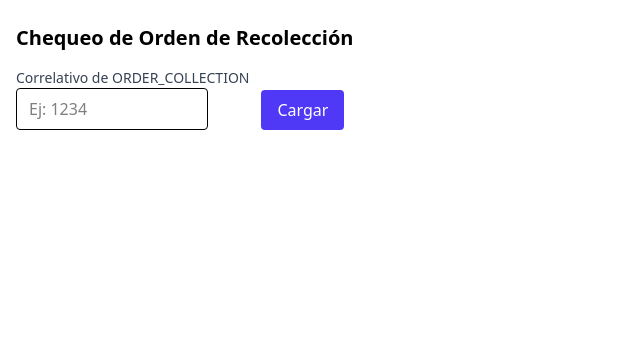
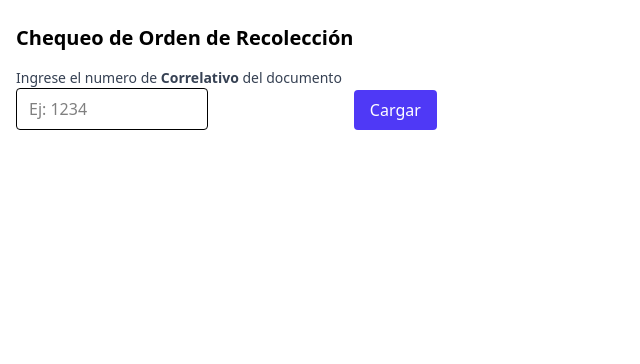
Before and after one commit to jose1574/RepoStock, a Flask app: page /check_order_collection in a window 1280 px wide. Shown: the part 56-420 px from the top of the page, without its empty margins (0-640 px from the left). Run offline with Flask 3, Linux system fonts and the light colour scheme; some libraries are stand-ins or nearby versions.

```diff
--- a/app.py
+++ b/app.py
@@ -69,11 +69,11 @@ from db import (
     update_locations_products_failures as db_update_locations_products_failures,
     get_inventory_operations,
     delete_inventory_operation_by_correlative,
-    save_collection_order,
+    # save_collection_order,  # no se usa; creación directa con save_transfer_order_in_wait
     update_inventory_operation_detail_amount,
     search_product_failure,
     search_product,
-    update_inventory_operation_type,
+    # update_inventory_operation_type,  # deprecado: ahora se usa description para validación
 )
 
 app = Flask(__name__, template_folder=template_folder)
@@ -236,6 +236,15 @@ def api_collection_order_delete_item():
     if not product_code:
         return jsonify({"ok": False, "error": "Falta product_code"}), 400
     try:
+        # Bloquear si ya fue validada
+        try:
+            hdr_rows = get_inventory_operations_by_correlative(correlative, "TRANSFER", True)
+            if hdr_rows:
+                d = (hdr_rows[0].get("description") or "").strip().lower()
+                if d == "la operacion fue validada" or d.startswith("documento chequeado"):
+                    return jsonify({"ok": False, "error": "Orden ya validada. No se puede eliminar."}), 400
+        except Exception:
+            pass
         from db import delete_inventory_operation_detail
         delete_inventory_operation_detail(correlative, product_code)
         return jsonify({"ok": True, "deleted": product_code})
@@ -461,7 +470,6 @@ def process_collection_products():
         # Leer productos seleccionados y cantidades (permitir decimales, aceptar coma o punto)
         selected = request.form.getlist("selected_products")
         product_codes = [code for code in selected if code]
-
         # obtener datos base de los productos (descripcion u otros campos si hacen falta)
         products_info = (
             {p["code"]: p for p in get_products_by_codes(product_codes)}
@@ -527,12 +535,7 @@ def process_collection_products():
         }
 
         try:
-            order_id = save_transfer_order_in_wait(transfer_data)
-            document_no = get_document_no_inventory_operation(order_id)
-            if document_no:
-                update_description_inventory_operations(
-                    order_id, f"Orden de traslado automatico No: {document_no}"
-                )
+            order_id = save_transfer_order_in_wait(transfer_data, "La operacion aun no ha sido validada")
 
             if not order_id:
                 print("No se pudo crear la orden de transferencia")
@@ -541,10 +544,7 @@ def process_collection_products():
             # Guardar los items
             save_transfer_order_items(order_id, items)
             # abre una ventana con el pdf de la orden creada usando la ruta collection_preview_pdf()
-            print(
-                "Orden de traslado creada con éxito. Correlativo:",
-                order_id,
-            )
+            print("Orden de recoleccion creada (process_collection_products) correlativo:", order_id)
 
         except Exception as e:
             print("Error procesando la orden de traslado:", e)
@@ -552,12 +552,7 @@ def process_collection_products():
             return redirect(url_for("create_collection_order"))
 
         return redirect(
-            url_for(
-                "collection_preview_pdf",
-                correlative=order_id,
-                wait="true",
-                operation_type="TRANSFER",
-            )
+            url_for("collection_preview_pdf", correlative=order_id, wait="true", operation_type="TRANSFER")
         )
 
 
@@ -804,12 +799,8 @@ def save_collection_order():
         }
 
         try:
-            order_id = save_transfer_order_in_wait(transfer_data, "ORDER_COLLECTION")
-            document_no = get_document_no_inventory_operation(order_id)
-            if document_no:
-                update_description_inventory_operations(
-                    order_id, f"Orden de traslado automatico No: {document_no}"
-                )
+            # Crear la ORDER_COLLECTION con descripción inicial de no validada
+            order_id = save_transfer_order_in_wait(transfer_data, "La operacion aun no ha sido validada")
 
             if not order_id:
                 print("No se pudo crear la orden de transferencia")
@@ -833,7 +824,7 @@ def save_collection_order():
                 "collection_preview_pdf",
                 correlative=order_id,
                 wait="true",
-                operation_type="ORDER_COLLECTION",
+                operation_type="TRANSFER",
             )
         )
 
@@ -844,21 +835,17 @@ def check_order_collection():
     correlative = request.args.get("correlative", type=int)
     header = None
     details = []
-    validated = False
+    validated = True
     if correlative:
         try:
-            rows = get_inventory_operations_by_correlative(correlative, "ORDER_COLLECTION", True)
+            rows = get_inventory_operations_by_correlative(correlative, "TRANSFER", True)
             if rows:
                 header = rows[0]
                 details = get_inventory_operations_details_by_correlative(correlative)
-            else:
-                # Si no es ORDER_COLLECTION en espera, verificar si fue VALIDADA
-                val_rows = get_inventory_operations_by_correlative(correlative, "VALIDATE", True)
-                if not val_rows:
-                    # Intento adicional por si wait hubiese sido cambiado
-                    val_rows = get_inventory_operations_by_correlative(correlative, "VALIDATE", False)
-                if val_rows:
-                    validated = True
+                # Determinar validación por descripción
+                desc = (header.get("description") or "").strip().lower()
+                # Se considera validada si ya fue marcada con el formato nuevo o el anterior
+                validated = (desc == "la operacion fue validada" or desc.startswith("documento chequeado"))
         except Exception as e:
             print("Error cargando ORDER_COLLECTION:", e)
     return render_template("check_order_collection.html", correlative=correlative, header=header, items=details, validated=validated)
@@ -873,6 +860,15 @@ def api_collection_order_update_count():
     if not (correlative and product_code and counted is not None):
         return jsonify({"ok": False, "error": "Parámetros incompletos"}), 400
     try:
+        # Bloquear si la orden ya fue validada
+        try:
+            hdr_rows = get_inventory_operations_by_correlative(correlative, "TRANSFER", True)
+            if hdr_rows:
+                d = (hdr_rows[0].get("description") or "").strip().lower()
+                if d == "la operacion fue validada" or d.startswith("documento chequeado"):
+                    return jsonify({"ok": False, "error": "Orden ya validada. No se puede modificar."}), 400
+        except Exception:
+            pass
         counted_val = float(str(counted).replace(",", "."))
         if counted_val < 0:
             return jsonify({"ok": False, "error": "Cantidad negativa"}), 400
@@ -887,18 +883,22 @@ def api_collection_order_update_count():
 
 @app.route("/api/collection_order/confirm_transfer", methods=["POST"])
 def api_collection_order_confirm_transfer():
-    """Genera una nueva operación TRANSFER basada en una ORDER_COLLECTION ya ajustada."""
+    """Marca la operación existente como chequeada y en espera (NO crea nueva operación)."""
     source_correlative = request.form.get("correlative", type=int)
     if not source_correlative:
         return jsonify({"ok": False, "error": "Falta correlative"}), 400
 
     # Obtener header y detalles de la orden de recolección
     try:
-        header_rows = get_inventory_operations_by_correlative(source_correlative, "ORDER_COLLECTION", True)
+        header_rows = get_inventory_operations_by_correlative(source_correlative, "TRANSFER", True)
         if not header_rows:
             return jsonify({"ok": False, "error": "Orden de recolección no encontrada"}), 404
         header = header_rows[0]
         details = get_inventory_operations_details_by_correlative(source_correlative)
+        # Si ya fue validada, bloquear doble confirmación
+        desc_hdr = (header.get("description") or "").strip().lower()
+        if desc_hdr == "la operacion fue validada" or desc_hdr.startswith("documento chequeado"):
+            return jsonify({"ok": False, "error": "La orden ya fue validada previamente."}), 400
     except Exception as e:
         return jsonify({"ok": False, "error": f"Error consultando orden origen: {e}"}), 500
 
@@ -927,70 +927,33 @@ def api_collection_order_confirm_transfer():
     except Exception as e:
         return jsonify({"ok": False, "error": f"Validación de conteo falló: {e}"}), 400
 
-    # Preparar datos para nueva operación TRANSFER (reusa campos del header original)
-    transfer_data = {
-        "emission_date": datetime.date.today(),
-        "description": f"Orden de recoleccion No: {source_correlative}",
-        "wait": True,
-        "user_code": header.get("user_code", session.get("user_id", "01")),
-        "station": header.get("station", "00"),
-        "store": header.get("store"),
-        "locations": header.get("locations", "00"),
-        "destination_store": header.get("destination_store"),
-        "operation_comments": f"Generado desde ORDER_COLLECTION {source_correlative}",
-        "total": sum([(d.get("amount") or 0) for d in details]),
-    }
+    # Nuevo flujo: NO crear nueva operación; sólo actualizar descripción de la existente.
+    try:
+        existing_document_no = get_document_no_inventory_operation(source_correlative)
+        nueva_descripcion = (
+            f"Documento chequeado, Traslado en espera automatico {existing_document_no}" if existing_document_no else "Documento chequeado, Traslado en espera automatico"
+        )
+        update_description_inventory_operations(source_correlative, nueva_descripcion)
+        return jsonify({
+            "ok": True,
+            "transfer_correlative": source_correlative,
+            "document_no": existing_document_no,
+        })
+    except Exception as e:
+        return jsonify({"ok": False, "error": f"Error actualizando descripción: {e}"}), 500
 
-    try:
-        new_transfer_id = save_transfer_order_in_wait(transfer_data, operation_type="TRANSFER")
-        if not new_transfer_id:
-            return jsonify({"ok": False, "error": "No se pudo crear la operación TRANSFER"}), 500
-        # Mapear detalles para inserción
-        items = []
-        for d in details:
-            items.append(
-                {
-                    "product_code": d.get("code_product"),
-                    "description": d.get("description_product"),
-                    "quantity": d.get("amount", 0) or 0,
-                    "from_store": header.get("store"),
-                    "to_store": header.get("destination_store"),
-                    "unit": get_correlative_product_unit(d.get("code_product")),
-                    "conversion_factor": 1.0,
-                    "unit_type": 1,
-                    "unit_price": 0.0,
-                    "total_price": 0.0,
-                    "total_cost": 0.0,
-                    "coin_code": "02",
-                }
-            )
-        save_transfer_order_items(new_transfer_id, items)
-        # actualizar descripción con document_no real
-        transfer_document_no = get_document_no_inventory_operation(new_transfer_id)
-        if transfer_document_no:
-            update_description_inventory_operations(new_transfer_id, f"Orden de traslado automatico No: {transfer_document_no}")
-        # Marcar la ORDER_COLLECTION original como VALIDATE para no permitir re-chequeo
-        try:
-            update_inventory_operation_type(source_correlative, "VALIDATE")
-        except Exception as e:
-            # No romper flujo si falla esta marca, pero reportar
-            print(f"Advertencia: no se pudo marcar la ORDER_COLLECTION {source_correlative} como VALIDATE: {e}")
-        return jsonify({"ok": True, "transfer_correlative": new_transfer_id, "document_no": transfer_document_no})
-    except Exception as e:
-        return jsonify({"ok": False, "error": f"Error generando TRANSFER: {e}"}), 500
-
-
+# API para resolver código alterno en TRANSFER
 @app.route("/api/collection_order/resolve_code", methods=["GET"])
 def api_collection_order_resolve_code():
     """Resuelve un código ingresado (posible other_code) al código principal del producto usando search_product_failure.
-    Intenta con el depósito destino de la ORDER_COLLECTION y, si no existe, con el depósito origen.
+    Intenta con el depósito destino de la TRANSFER y, si no existe, con el depósito origen.
     """
     correlative = request.args.get("correlative", type=int)
     query = (request.args.get("query") or "").strip()
     if not correlative or not query:
         return jsonify({"ok": False, "error": "Parámetros incompletos"}), 400
     try:
-        headers = get_inventory_operations_by_correlative(correlative, "ORDER_COLLECTION", True)
+        headers = get_inventory_operations_by_correlative(correlative, "TRANSFER", True)
         if not headers:
             return jsonify({"ok": False, "error": "Orden no encontrada"}), 404
         header = headers[0]
@@ -1014,6 +977,7 @@ def api_collection_order_resolve_code():
     except Exception as e:
         return jsonify({"ok": False, "error": str(e)}), 500
 
+# API para obtener info de producto por código alterno
 @app.route("/api/collection_order/product_info", methods=["GET"])
 def api_collection_order_product_info():
     """Obtiene información del producto por código alterno (other_code): code, description y unidad.
@@ -1063,10 +1027,14 @@ def api_collection_order_add_item():
 
     # Obtener header para validar que existe y extraer stores
     try:
-        header_rows = get_inventory_operations_by_correlative(correlative, "ORDER_COLLECTION", True)
+        header_rows = get_inventory_operations_by_correlative(correlative, "TRANSFER", True)
         if not header_rows:
-            return jsonify({"ok": False, "error": "ORDER_COLLECTION no encontrada"}), 404
+            return jsonify({"ok": False, "error": "TRANSFER no encontrada"}), 404
         header = header_rows[0]
+        # Bloquear si ya fue validada
+        desc_hdr = (header.get("description") or "").strip().lower()
+        if desc_hdr == "la operacion fue validada" or desc_hdr.startswith("documento chequeado"):
+            return jsonify({"ok": False, "error": "Orden ya validada. No se puede agregar."}), 400
     except Exception as e:
         return jsonify({"ok": False, "error": f"Error verificando orden: {e}"}), 500
 
--- a/reports/report_collection_order.html
+++ b/reports/report_collection_order.html
@@ -66,6 +66,8 @@
         </div>
         <div class="row">
             <div class="cell"><strong>Deposito Origen:</strong> {{ header.origin_store_description or '' }}</div>
+            <div class="cell"><strong>Correlativo:</strong> {{ header.correlative or '' }}</div>
+            <div class="cell"><strong>Numero de Documento:</strong> {{ header.document_no or '' }}</div>
             <div class="cell"><strong>Deposito Destino:</strong> {{ header.destination_store_description or '' }}</div>
         </div>
         <div class="row">
--- a/templates/check_order_collection.html
+++ b/templates/check_order_collection.html
@@ -7,16 +7,16 @@ para que coincida con lo que se va a trasladar entre depositos. -->
 <div class="mx-auto px-4 py-6">
    <h1 class="text-xl font-semibold mb-4">Chequeo de Orden de Recolección</h1>
 
-   <form method="get" class="mb-6 flex items-end gap-3 {{ 'hidden' if correlative and (header or validated) else '' }}">
+   <form method="get" class="mb-6 flex items-end gap-3 {{ 'hidden' if correlative and header else '' }}">
       <div>
-         <label for="correlative" class="block text-sm font-medium text-gray-700">Correlativo de ORDER_COLLECTION</label>
+         <label for="correlative" class="block text-sm font-medium text-gray-700">Ingrese el numero de <b>Correlativo</b> del documento</label>
          <input type="number" name="correlative" id="correlative" required class="border rounded px-3 py-2 w-48" placeholder="Ej: 1234" value="{{ correlative if correlative else '' }}">
       </div>
       <button type="submit" class="px-4 py-2 bg-indigo-600 text-white rounded">Cargar</button>
    </form>
 
-      <div id="check-meta" data-correlative="{{ correlative if correlative else '' }}"></div>
-   {% if correlative and header %}
+   <div id="check-meta" data-correlative="{{ correlative if correlative else '' }}" data-not-found="{{ '1' if correlative and not header else '0' }}"></div>
+   {% if correlative and header and not validated %}
       <div class="mb-4 text-sm text-gray-600 space-y-1">
          <p><span class="font-medium">Correlativo:</span> {{ correlative }}</p>
          <p><span class="font-medium">Depósito origen:</span> {{ header.store }}</p>
@@ -112,16 +112,25 @@ para que coincida con lo que se va a trasladar entre depositos. -->
       </div>
 
    {% elif correlative and validated %}
-      <p class="text-green-700 font-medium">La ORDER_COLLECTION con correlativo {{ correlative }} ya fue validada. No es posible volver a chequearla.</p>
-   {% elif correlative and not header %}
-      <p class="text-red-600">No se encontró una ORDER_COLLECTION en espera con correlativo {{ correlative }}.</p>
+      <p class="text-red-700 font-medium">No existe una orden con  {{ correlative }} por validar</p>
+      <div class="mt-4 p-4 border rounded bg-green-50 text-sm text-green-800">
+         <p>Descripción actual: {{ header.description }}</p>
+         <p>Depósito origen: {{ header.store }} | Depósito destino: {{ header.destination_store }}</p>
+         <p>Fecha emisión: {{ header.emission_date }}</p>
+      </div>
    {% endif %}
 </div>
 
 <script>
 document.addEventListener('DOMContentLoaded', () => {
+            // Alertar si no se encontró la orden pero mantener el input visible/habilitado
+            const metaDiv = document.getElementById('check-meta');
+            const NOT_FOUND = metaDiv ? (metaDiv.dataset.notFound === '1') : false;
+            if (NOT_FOUND) {
+               alert('No se encontró una ORDER_COLLECTION en espera con correlativo {{ correlative }}.');
+               try { document.getElementById('correlative').focus(); } catch (e) {}
+            }
             // Obtener correlativo desde data attribute para evitar conflictos de lint
-            const metaDiv = document.getElementById('check-meta');
             const rawCorr = metaDiv ? metaDiv.dataset.correlative : '';
             const correlative = rawCorr ? parseInt(rawCorr, 10) : null;
    const searchInput = document.getElementById('product-search');
--- a/templates/document_manager.html
+++ b/templates/document_manager.html
@@ -3,7 +3,7 @@
 {% block title %}Reportes de Operaciones de Inventario{% endblock %}
 
 {% block content %}
-<h1 class="text-2xl font-semibold mb-4">Reportes de Operaciones de Inventario</h1>
+<h1 class="text-2xl font-semibold mb-4">Administrador  de Operaciones de Inventario (TRASLADOS)</h1>
 
 <!-- Buscador: filtra por Documento o Descripción -->
 <div class="mb-4">
--- a/templates/header.html
+++ b/templates/header.html
@@ -25,7 +25,7 @@
                             class="block py-2 px-3 text-white bg-blue-700 rounded-sm md:bg-transparent md:text-blue-700 md:p-0 md:dark:text-blue-500 dark:bg-blue-600 md:dark:bg-transparent"
                             aria-current="page">Inicio</a>
                     </li>
-                    <li>
+                    <li class="relative">
                         <button id="dropdownNavbarLink" data-dropdown-toggle="dropdownNavbar"
                             class="flex items-center justify-between w-full py-2 px-3 text-gray-900
                             rounded-sm hover:bg-gray-100 md:hover:bg-transparent md:border-0
@@ -39,20 +39,24 @@
                             </svg></button>
                         <!-- Dropdown menu -->
                         <div id="dropdownNavbar"
-                            class="z-10 hidden font-normal bg-white divide-y divide-gray-100 rounded-lg shadow-sm w-44 dark:bg-gray-700 dark:divide-gray-600">
+                            class="absolute left-0 top-full mt-2 z-[9999] hidden font-normal bg-white divide-y divide-gray-100 rounded-lg shadow-lg w-56 dark:bg-gray-700 dark:divide-gray-600">
                             <ul class="py-2 text-sm text-gray-700 dark:text-gray-400"
                                 aria-labelledby="dropdownLargeButton">
                                 <li>
                                     <a href="{{ url_for('select_store_destination_collection_order')}}"
-                                        class="block px-4 py-2 hover:bg-gray-100 dark:hover:bg-gray-600 dark:hover:text-white">Crear orden de colección</a>
+                                        class="block px-4 py-2 hover:bg-gray-100 dark:hover:bg-gray-600 dark:hover:text-white">Crear Orden de Recolección</a>
+                                </li>
+                                <li>
+                                    <a href="{{ url_for('check_order_collection')}}"
+                                        class="block px-4 py-2 hover:bg-gray-100 dark:hover:bg-gray-600 dark:hover:text-white">Chequeo de Orden de Recolección</a>
                                 </li>
                                 <li>
                                     <a href="{{ url_for('config_param_product_store')}}"
-                                        class="block px-4 py-2 hover:bg-gray-100 dark:hover:bg-gray-600 dark:hover:text-white">Configuración de Parámetros de Productos</a>
+                                        class="block px-4 py-2 hover:bg-gray-100 dark:hover:bg-gray-600 dark:hover:text-white">Parámetros de Productos</a>
                                 </li>
                                 <li>
                                     <a href="{{ url_for('form_destination_store_for_location')}}"
-                                        class="block px-4 py-2 hover:bg-gray-100 dark:hover:bg-gray-600 dark:hover:text-white">Configuración de Ubicación de Productos</a>
+                                        class="block px-4 py-2 hover:bg-gray-100 dark:hover:bg-gray-600 dark:hover:text-white">Ubicación de Productos</a>
                                 </li>
                             </ul>
                         </div>
```
Also changed, not shown: db.py (+14 -10 lines), 4 other files.
